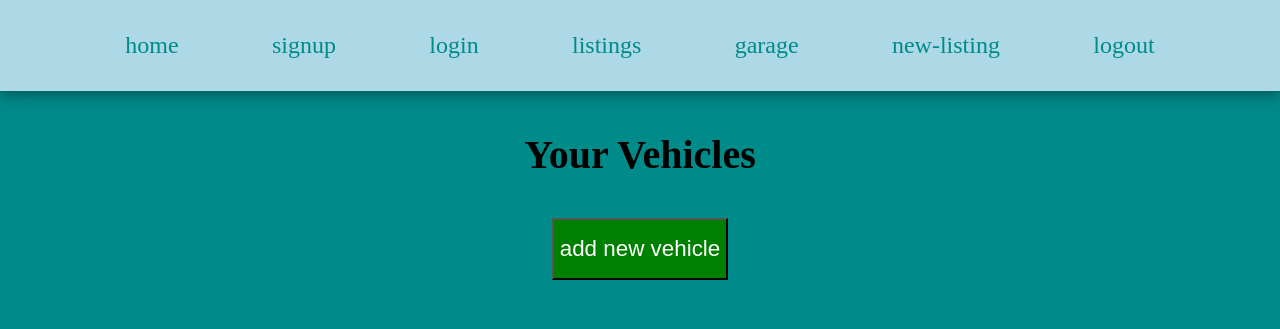
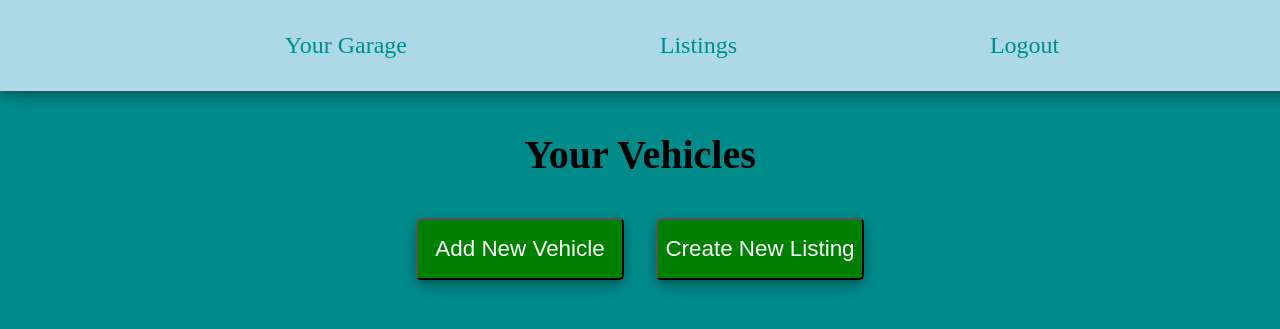
Before and after one commit to rramola/DriveEase, a Django app: page /garage/ in a window 1280 px wide; the page is wider, and only the part inside the window is pictured. Shown: the top 329 px of that part. Run offline with Django 5.2, Linux system fonts and the light colour scheme; a user stored in the database is signed in; data comes from the database, SQL or seed files in the repository; both versions use the stored data as it was after the commit; some libraries are stand-ins or nearby versions.

Commit message:
Styled vehicle cards

```diff
--- a/app/forms.py
+++ b/app/forms.py
@@ -29,9 +29,9 @@ class CreateListingForm(ModelForm):
         model = Listing
         fields = ["vehicle", "price"]
 
-    def __init__(self, *args, **kwargs):
+    def __init__(self, **kwargs):
         user_profile = kwargs.pop("user_profile", None)
-        super(CreateListingForm, self).__init__(*args, **kwargs)
+        super(CreateListingForm, self).__init__(**kwargs)
         if user_profile:
             self.fields["vehicle"].queryset = Vehicle.objects.filter(
                 profile=user_profile
--- a/app/static/styles.css
+++ b/app/static/styles.css
@@ -15,6 +15,8 @@ body {
     padding-bottom: 2rem;
     margin-bottom: 2rem;
     box-shadow: 0 4px 8px 0 rgba(0, 0, 0, 0.2), 0 6px 20px 0 rgba(0, 0, 0, 0.19);
+    width: 100vw;
+    margin: 0;
 
 }
 
@@ -210,40 +211,121 @@ body {
     text-align: center;
     font-size:2.5rem;
     font-weight: 800;
+    display: flex;
+    flex-direction: column;
+    justify-content: center;
+    align-items: center;
 }
 #listings_container {
-    display: grid;
+    display: flex;
     grid-template-columns: 1fr 1fr 1fr;
     column-gap: 4rem;
+    margin: 2rem;
 }
-.listing_card {
-    background-color: white;
-    margin-bottom: 2rem;
+
+.listing_card_vehicle_image{
+    display: flex;
+    justify-content: center;
+    font-size: 10rem;
+}
+.listing_card_vehicle_info_container {
+    display: flex;
+    column-gap: 1rem;
+    font-size: 2rem;
+    font-weight: 800;
 }
 
 
+.listing_card {
+    display: flex;
+    flex-direction: column;
+    justify-content: center;
+    row-gap: 2rem;
+    background-color: lightblue;
+    margin-bottom: 2rem;
+    border-radius: .3rem;
+    font-size: 1.4rem;
+    box-shadow: 0 4px 8px 0 rgba(0, 0, 0, 0.2), 0 6px 20px 0 rgba(0, 0, 0, 0.19);
+    padding: 2rem;
+    color: rgb(15, 83, 85);
+}
+
+#delete_vehicle_info_button_container {
+    display: flex;
+    justify-content: right;
+}
+
+#cancel_button{
+    color: white;
+    border-radius: .3rem;
+    font-size: 1.4rem;
+    cursor: pointer;
+    background-color: rgb(154, 13, 13);
+    box-shadow: 0 4px 8px 0 rgba(0, 0, 0, 0.2), 0 6px 20px 0 rgba(0, 0, 0, 0.19);
+}
+
+
+#cancel_button:active{
+   background-color: green;
+}
+#cancel_button:hover{
+    transform: scale(1.1);
+ }
+
 /* GARAGE PAGE STYLES */
 
+#garage_buttons_container{
+    display: flex;
+    column-gap: 2rem;
+}
+#add_new_vehicle_button_container {
+    width: fit-content;
+}
+
+#create_new_listing_button_container {
+    width: fit-content;
+}
 
 #add_new_vehicle_button_container > button {
     padding-top: 1rem;
     padding-bottom: 1rem;
     margin-bottom: 2rem;
     background-color: green;
-}
-
-#add_new_vehicle_button_container > button > a {
     color: white;
-    text-decoration: none;
     border-radius: .3rem;
     font-size: 1.4rem;
     cursor: pointer;
+    width:13rem;
+    box-shadow: 0 4px 8px 0 rgba(0, 0, 0, 0.2), 0 6px 20px 0 rgba(0, 0, 0, 0.19);
+
 }
-
+#add_new_vehicle_button_container>button:active {
+    background-color: rgb(154, 13, 13);
+}
 #add_new_vehicle_button_container:hover {
     transform: scale(1.1);
 }
 
+#create_new_listing_button_container > button {
+    padding-top: 1rem;
+    padding-bottom: 1rem;
+    margin-bottom: 2rem;
+    background-color: green;
+    color: white;
+    border-radius: .3rem;
+    font-size: 1.4rem;
+    cursor: pointer;
+    width:13rem;
+    box-shadow: 0 4px 8px 0 rgba(0, 0, 0, 0.2), 0 6px 20px 0 rgba(0, 0, 0, 0.19);
+}
+
+#create_new_listing_button_container > button:active {
+    background-color: rgb(154, 13, 13);
+}
+
+#create_new_listing_button_container:hover {
+    transform: scale(1.1);
+}
 
 /* ADD VEHICLE PAGE STYLES */
 
--- a/app/templates/add_vehicle.html
+++ b/app/templates/add_vehicle.html
@@ -6,11 +6,14 @@
     <div id="add_vehicle_form_header">
       <p>Add New Vehicle</p>
     </div>
-
+    <div id="add_vehicle_form_year_input_container">{{form.image}}</div>
     <div id="add_vehicle_form_year_input_container">{{form.year}}</div>
     <div id="add_vehicle_form_make_input_container">{{form.make}}</div>
     <div id="add_vehicle_form_model_input_container">{{form.model}}</div>
     <button type="submit" id="add_vehicle_form_submit_button">Add</button>
+    <button id="add_vehicle_form_cancel_button">
+      <a href="{% url 'garage' %}">Cancel</a>
+    </button>
   </form>
 </div>
 {% endblock content %}
--- a/app/templates/delete_vehicle.html
+++ b/app/templates/delete_vehicle.html
@@ -1,5 +1,10 @@
 {% extends "home.html" %} {% block content %}
 <div id="delete_vehicle_page_container">
+  <div id="nav_container">
+    <a href = {% url "garage" %}>Your Garage</a>
+    <a href = {% url "listings" %}>Listings</a>
+    <a href="{%url 'logout'%}">Logout</a>
+  </div>
   <p>
     Are you sure you want to delete your {{vehicle.year}} {{vehicle.make}}
     {{vehicle.model}}?
--- a/app/templates/garage.html
+++ b/app/templates/garage.html
@@ -1,10 +1,25 @@
 {% extends "home.html" %} {% block content %}
 
 <div id="listing_page_container">
+    <div id="nav_container">
+        <a href = {% url "garage" %}>Your Garage</a>
+        <a href = {% url "listings" %}>Listings</a>
+        <a href="{%url 'logout'%}">Logout</a>
+    </div>
     <div id="listing_page_header_container">
         <p>Your Vehicles</p>
-        <div id="add_new_vehicle_button_container">
-            <button><a href = {% url "add-vehicle" %}>add new vehicle</a></button>
+        <div id="garage_buttons_container">
+            <form action={% url "add-vehicle" %}>
+                <div id="add_new_vehicle_button_container">
+                    <button type="submit">Add New Vehicle</a></button>
+                </div>
+            </form>
+
+            <form action={% url "new-listing" %}>
+                <div id="create_new_listing_button_container">
+                    <button type="submit">Create New Listing</a></button>
+                </div>
+            </form>
         </div>
     </div>
 
@@ -13,7 +28,7 @@
 
         <div class="listing_card">
             <div class="listing_card_vehicle_image">
-                <p>image here</p>
+                <i class="fas fa-car-side"></i>
             </div>
             <div class="listing_card_vehicle_info_container">
                 <div class="listing_card_vehicle_year">
@@ -27,7 +42,9 @@
                 </div>
             </div>
             <div id="delete_vehicle_info_button_container">
-                <button><a href="{%url 'delete-vehicle' vehicle.id%}">Delete</a></button>
+                <form action={%url 'delete-vehicle' vehicle.id%}>
+                    <button type="submit" id="cancel_button">Delete</a></button>
+                </form>
             </div>
         </div>
         {% endfor %}
--- a/app/templates/home.html
+++ b/app/templates/home.html
@@ -11,19 +11,16 @@
     <link rel="stylesheet" href="https://use.fontawesome.com/releases/v5.6.1/css/all.css">
     <script src="{% static 'scripts.js' %}"></script>
 <body>
-    <div id="home_page_container">
-        <div id="nav_container">
-            <a href = {% url "home" %}>home</a>
-            <a href = {% url "register" %}>signup</a>
+        {% comment %} <div id="nav_container">
+            <p>RENT YOUR CAR TODAY!</p> {% endcomment %}
+            {% comment %} <a href = {% url "home" %}>home</a> {% endcomment %}
+            {% comment %} <a href = {% url "register" %}>signup</a>
             <a href = {% url "login" %}>login</a>
             <a href = {% url "listings" %}>listings</a>
             <a href = {% url "garage" %}>garage</a>
             <a href = {% url "new-listing" %}>new-listing</a>
-            <a href="{%url 'logout'%}">logout</a>
-        </div>
-    </div>
+            <a href="{%url 'logout'%}">logout</a> {% endcomment %}
     {% block content %}
-   <p>Welcome</p>
     {% endblock content %}
 
 
--- a/app/views.py
+++ b/app/views.py
@@ -46,7 +46,7 @@ def login_page(request):
 
         if user is not None:
             login(request, user)
-            return redirect("home")
+            return redirect("listings")
         else:
             messages.info(request, "Username or password is incorrect")
             return render(request, "login.html")
--- a/config/settings.py
+++ b/config/settings.py
@@ -11,6 +11,7 @@ https://docs.djangoproject.com/en/5.0/ref/settings/
 """
 
 from pathlib import Path
+import os
 
 # Build paths inside the project like this: BASE_DIR / 'subdir'.
 BASE_DIR = Path(__file__).resolve().parent.parent
@@ -122,3 +123,6 @@ STATIC_URL = "static/"
 # https://docs.djangoproject.com/en/5.0/ref/settings/#default-auto-field
 
 DEFAULT_AUTO_FIELD = "django.db.models.BigAutoField"
+
+# MEDIA_URL = "/app/static/vehicle_images/"
+# MEDIA_ROOT = os.path.join(BASE_DIR, "app/static/vehicle_images/")
--- a/config/urls.py
+++ b/config/urls.py
@@ -15,6 +15,8 @@ Including another URLconf
     2. Add a URL to urlpatterns:  path('blog/', include('blog.urls'))
 """
 
+from django.conf import settings
+from django.conf.urls.static import static
 from django.contrib import admin
 from django.urls import path
 from app.views import *
@@ -31,3 +33,7 @@ urlpatterns = [
     path("", home_page, name="home"),
     path("admin/", admin.site.urls),
 ]
+
+
+if settings.DEBUG:
+    urlpatterns += static(settings.MEDIA_URL, document_root=settings.MEDIA_ROOT)
```
Also changed, not shown: other parts of app/static/styles.css (+100 -1 lines), app/models.py (+7 -1 lines), app/templates/listing.html (+7 -7 lines), app/templates/new_listing.html (+14 -7 lines), app/tests.py (+1 -6 lines), db.sqlite3.
